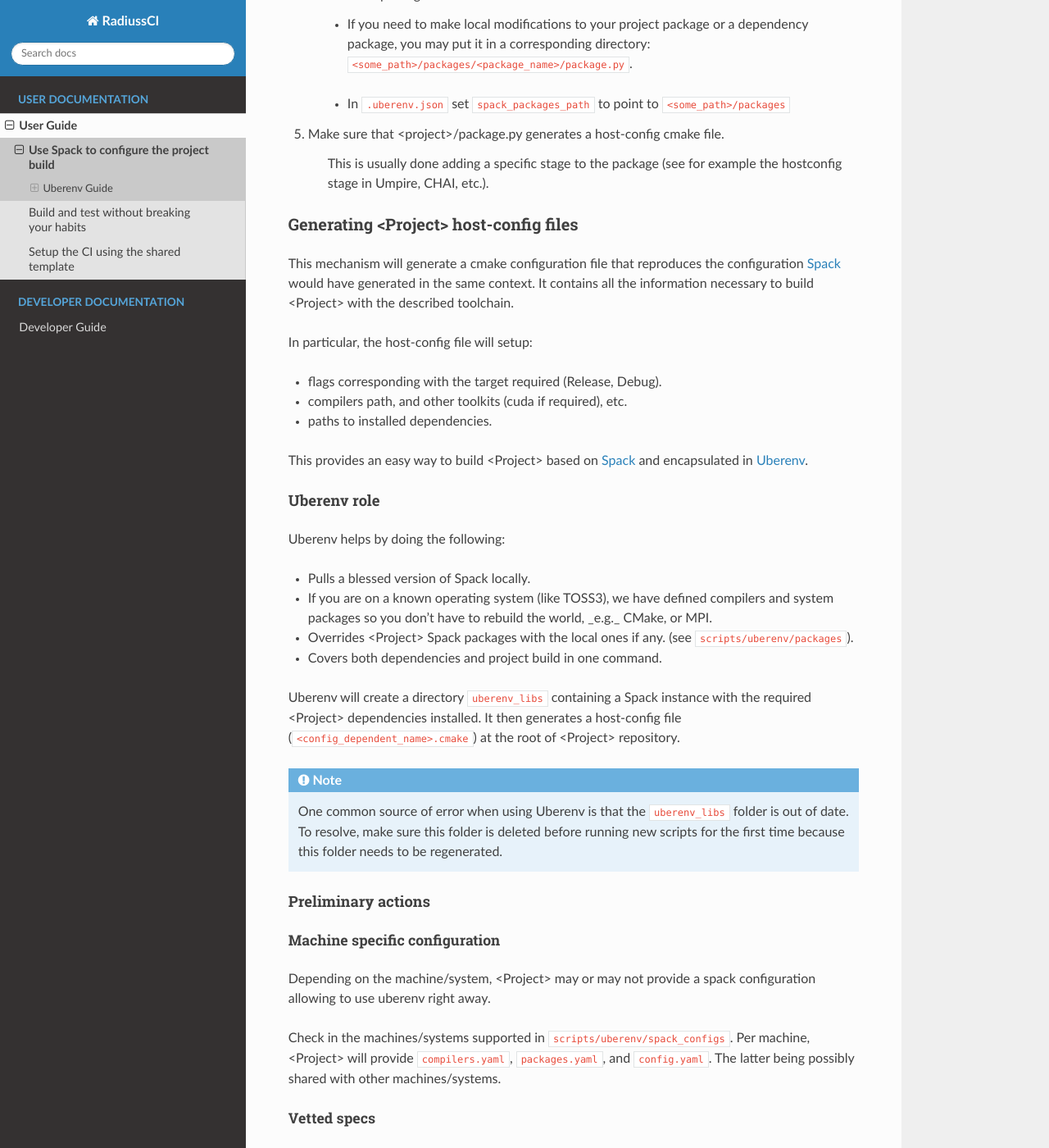
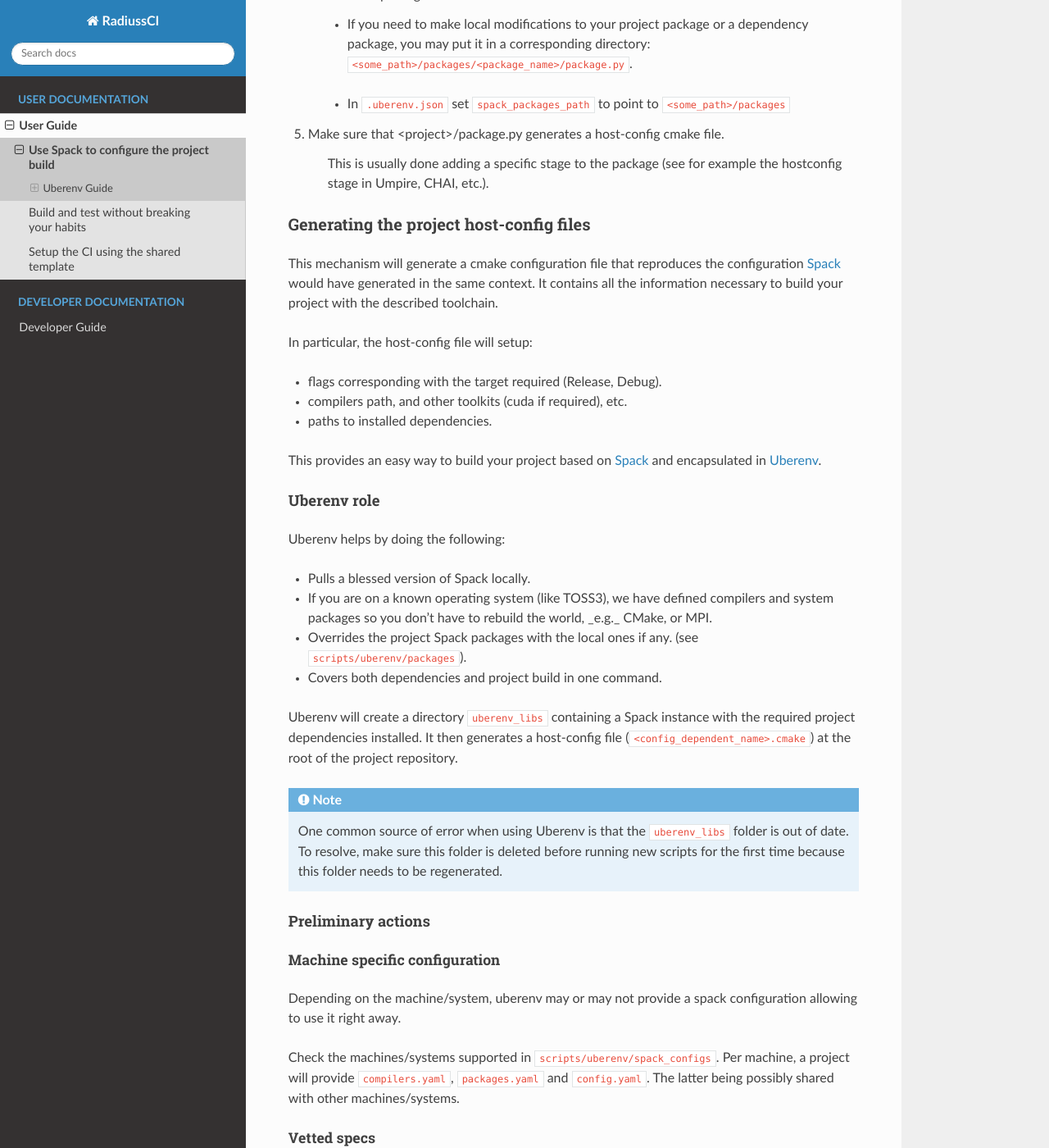
Before and after one commit to LLNL/radiuss-ci, a Sphinx documentation site: the page built from docs/sphinx/user_guide/use_spack.rst, in a window 1280 px wide and 1400 px high, scrolled down 2160 px. Shown: the whole window at 82% size. Built offline with Sphinx 7.4.7 and the Read the Docs theme 2.0.0, drawn with Linux system fonts in a browser that asks for light colours; pages that are not in the unit, such as notebooks, are missing from menus; some of the changed text lies outside the part shown.

Commit message:
Tidying up in progress

```diff
--- a/docs/sphinx/dev_guide/index.rst
+++ b/docs/sphinx/dev_guide/index.rst
@@ -4,6 +4,8 @@
 .. ##
 .. ## SPDX-License-Identifier: (MIT)
 .. ##
+
+.. _dev_guide-label:
 
 ###############
 Developer Guide
--- a/docs/sphinx/user_guide/index.rst
+++ b/docs/sphinx/user_guide/index.rst
@@ -4,6 +4,8 @@
 .. ##
 .. ## SPDX-License-Identifier: (MIT)
 .. ##
+
+.. _user_guide-label:
 
 ##########
 User Guide
--- a/docs/sphinx/user_guide/setup_ci.rst
+++ b/docs/sphinx/user_guide/setup_ci.rst
@@ -19,7 +19,7 @@ you will always be able to use the template as a starting point for a custom
 implementation.
 
 =======================================
-The same script for CI and local builds
+The same script for local and CI builds
 =======================================
 
 In `RAJA <https://github.com/LLNL/RAJA>`_, `Umpire
@@ -44,7 +44,7 @@ files.
   interactive mode, making it easier to test.
 
 =================
-RADIUSS Shared CI
+Radiuss Shared CI
 =================
 
 Now that you have the ``build-and-test`` script, you simply have to follow
--- a/docs/sphinx/user_guide/use_spack.rst
+++ b/docs/sphinx/user_guide/use_spack.rst
@@ -129,13 +129,13 @@ Getting Uberenv as a submodule
     the hostconfig stage in Umpire, CHAI, etc.).
 
 
-Generating <Project> host-config files
-======================================
+Generating the project host-config files
+========================================
 
 This mechanism will generate a cmake configuration file that reproduces the
 configuration `Spack <https://github.com/spack/spack>`_ would have generated in
-the same context. It contains all the information necessary to build <Project>
-with the described toolchain.
+the same context. It contains all the information necessary to build your
+project with the described toolchain.
 
 In particular, the host-config file will setup:
 
@@ -143,7 +143,7 @@ In particular, the host-config file will setup:
 * compilers path, and other toolkits (cuda if required), etc.
 * paths to installed dependencies.
 
-This provides an easy way to build <Project> based on `Spack
+This provides an easy way to build your project based on `Spack
 <https://github.com/spack/spack>`_ and encapsulated in `Uberenv
 <https://github.com/LLNL/uberenv>`_.
 
@@ -156,13 +156,13 @@ Uberenv helps by doing the following:
 * If you are on a known operating system (like TOSS3), we have defined compilers
   and system packages so you don't have to rebuild the world, _e.g._ CMake, or
   MPI.
-* Overrides <Project> Spack packages with the local ones if any. (see
+* Overrides the project Spack packages with the local ones if any. (see
   ``scripts/uberenv/packages``).
 * Covers both dependencies and project build in one command.
 
 Uberenv will create a directory ``uberenv_libs`` containing a Spack instance
-with the required <Project> dependencies installed. It then generates a
-host-config file (``<config_dependent_name>.cmake``) at the root of <Project>
+with the required project dependencies installed. It then generates a
+host-config file (``<config_dependent_name>.cmake``) at the root of the project
 repository.
 
 .. note::
@@ -177,11 +177,11 @@ Preliminary actions
 Machine specific configuration
 ^^^^^^^^^^^^^^^^^^^^^^^^^^^^^^
 
-Depending on the machine/system, <Project> may or may not provide a spack
-configuration allowing to use uberenv right away.
+Depending on the machine/system, uberenv may or may not provide a spack
+configuration allowing to use it right away.
 
-Check in the machines/systems supported in ``scripts/uberenv/spack_configs``.
-Per machine, <Project> will provide ``compilers.yaml``, ``packages.yaml``, and
+Check the machines/systems supported in ``scripts/uberenv/spack_configs``.
+Per machine, a project will provide ``compilers.yaml``, ``packages.yaml`` and
 ``config.yaml``. The latter being possibly shared with other machines/systems.
 
 Vetted specs
```
Also changed, not shown: other parts of docs/sphinx/user_guide/use_spack.rst (+1 -1 lines), docs/index.rst (+22 -17 lines).
